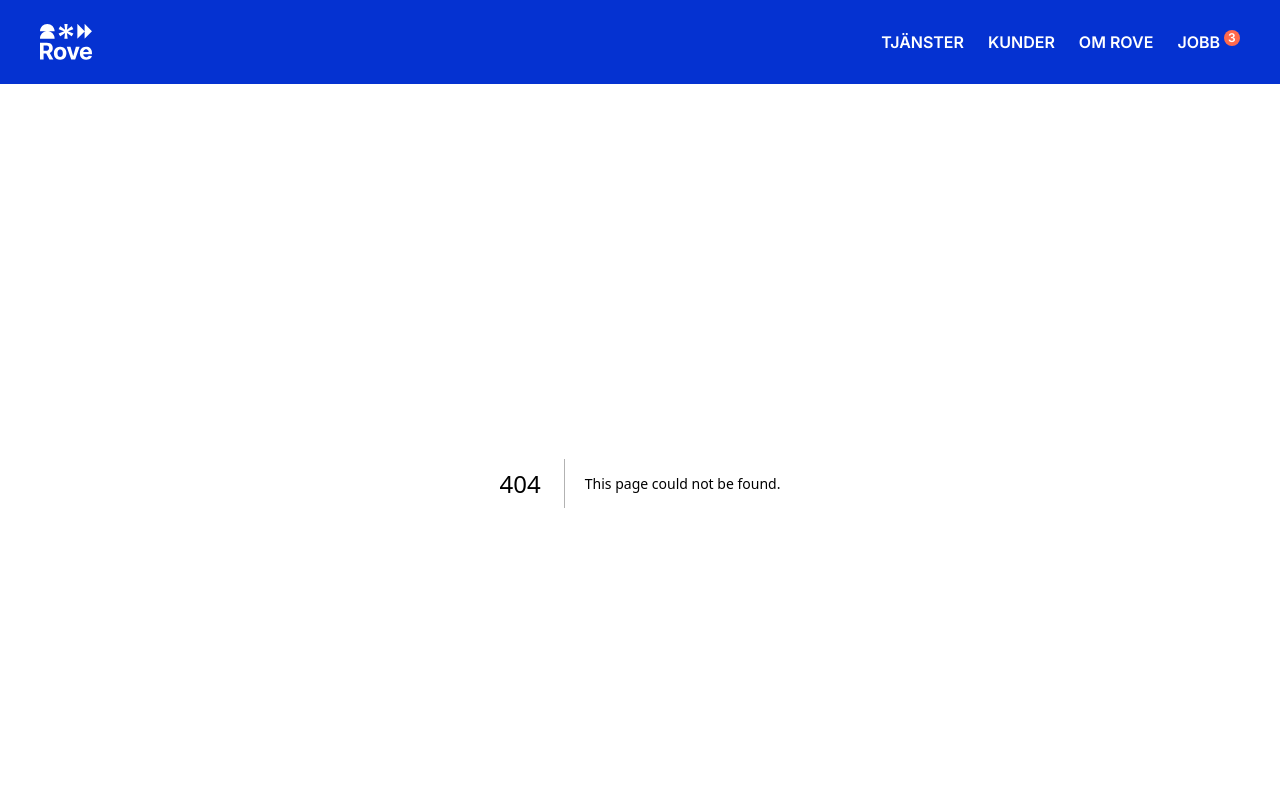
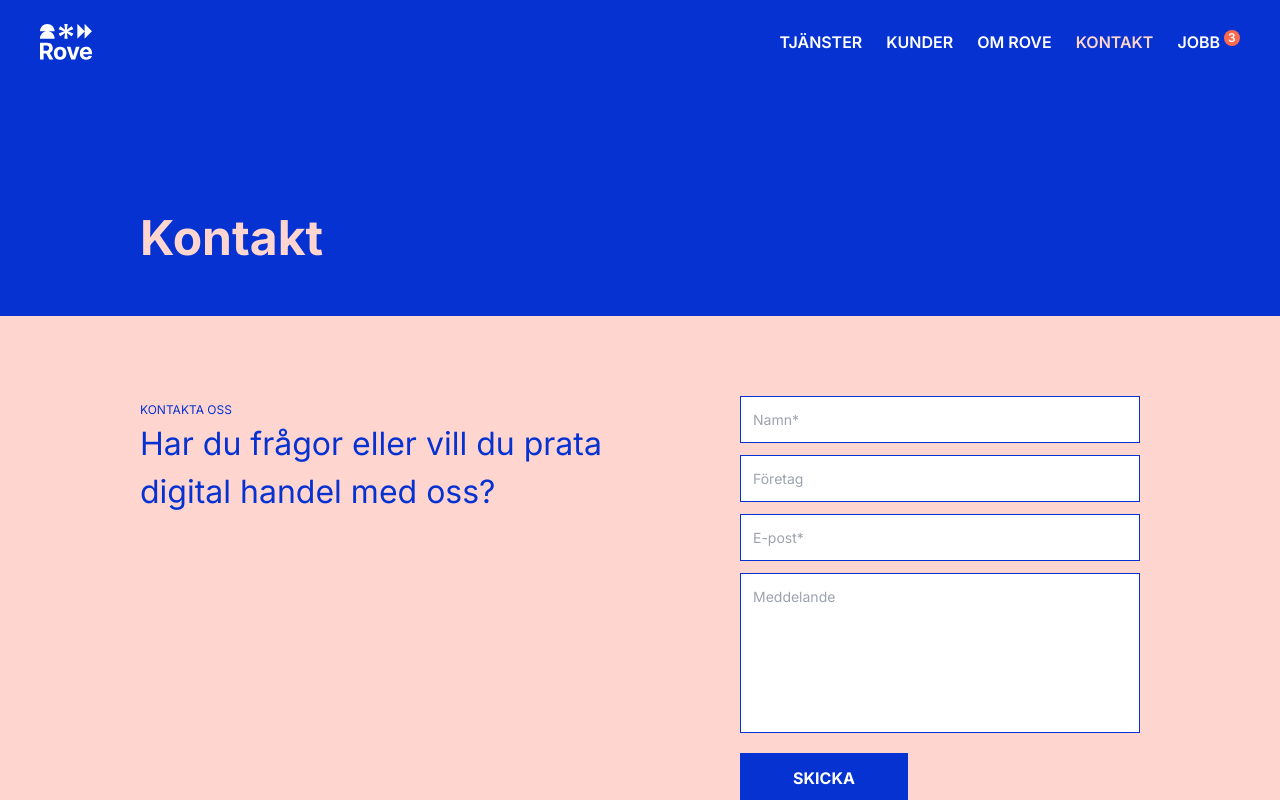
Before and after one commit to rove-commerce/Rove-web-react, a Next.js app: page /kontakt in a window 1280 px wide. Before the commit this address had no page. Shown: the top 800 px of the page. Built offline with nearby package versions, Linux system fonts and the light colour scheme.

Commit message:
Kontaktsida

```diff
--- /dev/null
+++ b/app/kontakt/page.tsx
@@ -0,0 +1,19 @@
+import type { Metadata } from "next";
+import PageHeader from "../../components/PageHeader";
+import ContactForm from "../../components/ContactForm";
+import ExpandableText from "../../components/ExpandableText";
+
+export const metadata: Metadata = {
+	title: "Kontakt",
+	description:
+		"Tjänster, Upphandling, projektledning, rådgivning, beslutsunderlag, förstudie, införandestöd, styrgrupp, digital handel, e-handel, PIM, digital marknadsföring, kundresan, köpresan, Litium, HubSpot, lead generation",
+};
+
+export default function Home() {
+	return (
+		<>
+			<PageHeader>Kontakt</PageHeader>
+			<ContactForm name="kontakt-form" />
+		</>
+	);
+}
--- a/components/MainNavigation.tsx
+++ b/components/MainNavigation.tsx
@@ -32,6 +32,11 @@ export default function MainNavigation() {
 						<li className="ml-6">
 							<Link href="/om-rove" className={currentPath?.includes("/om-rove") ? "text-pink font-semibold" : "hover:underline"}>
 								Om Rove
+							</Link>
+						</li>
+						<li className="ml-6">
+							<Link href="/kontakt" className={currentPath?.includes("/kontakt") ? "text-pink font-semibold" : "hover:underline"}>
+								Kontakt
 							</Link>
 						</li>
 						<li className="ml-6 flex">
@@ -75,6 +80,11 @@ export default function MainNavigation() {
 										Om Rove
 									</Link>
 								</li>
+								<li className="mt-10">
+									<Link onClick={mobileMenuClick} href="/kontakt">
+										Kontakt
+									</Link>
+								</li>
 								<li className="mt-10 flex">
 									<Link onClick={mobileMenuClick} className="mr-1" href="/jobb">
 										Jobb
```
Also changed, not shown: public/forms/kontakt-form.html (added, +7 -0 lines).
